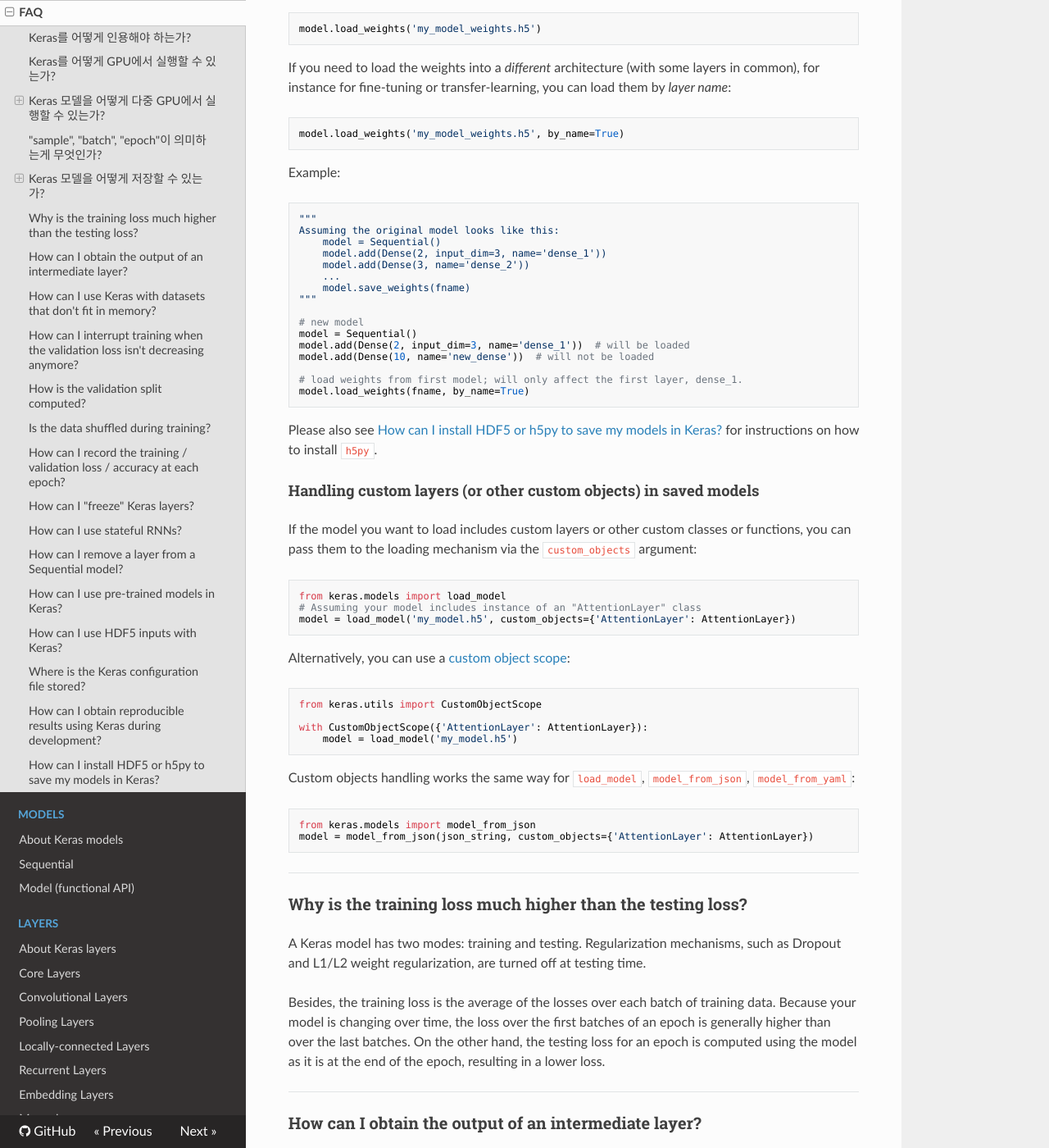
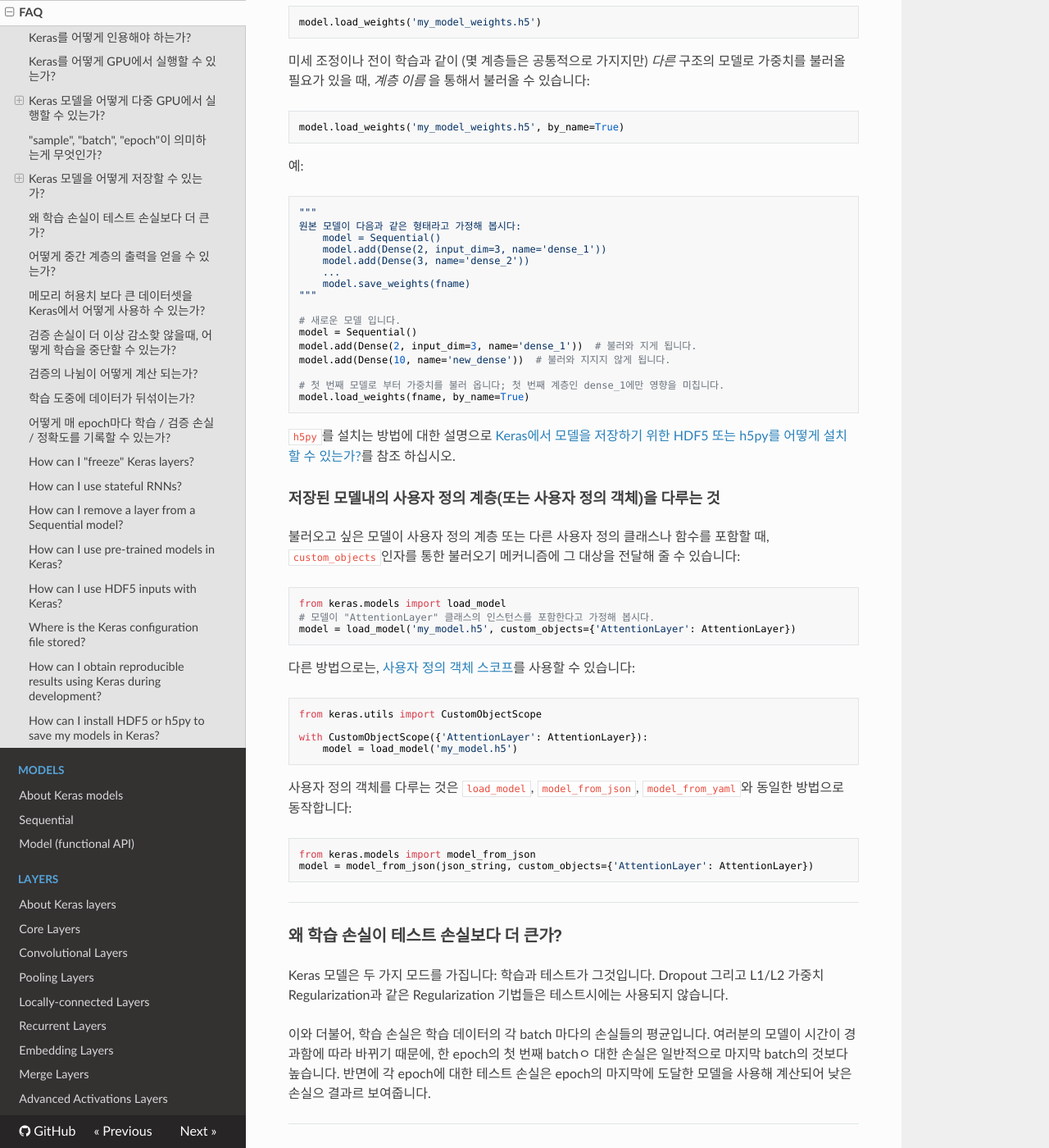
Before and after one commit to keras-team/keras-docs-ko, an MkDocs documentation site: the page built from sources/getting-started/faq.md, in a window 1280 px wide and 1400 px high, scrolled down 4546 px. Shown: the whole window at 82% size. Built offline with MkDocs 1.6.1, drawn with Linux system fonts in a browser that asks for light colours; nearby versions of some CDN libraries; some of the changed text lies outside the part shown.

Commit message:
Update faq.md

````diff
--- a/sources/getting-started/faq.md
+++ b/sources/getting-started/faq.md
@@ -5,13 +5,13 @@
 - [Keras 모델을 어떻게 다중 GPU에서 실행할 수 있는가?](#how-can-i-run-a-keras-model-on-multiple-gpus)
 - ["sample", "batch", "epoch"이 의미하는게 무엇인가?](#what-does-sample-batch-epoch-mean)
 - [Keras 모델을 어떻게 저장할 수 있는가?](#how-can-i-save-a-keras-model)
-- [Why is the training loss much higher than the testing loss?](#why-is-the-training-loss-much-higher-than-the-testing-loss)
-- [How can I obtain the output of an intermediate layer?](#how-can-i-obtain-the-output-of-an-intermediate-layer)
-- [How can I use Keras with datasets that don't fit in memory?](#how-can-i-use-keras-with-datasets-that-dont-fit-in-memory)
-- [How can I interrupt training when the validation loss isn't decreasing anymore?](#how-can-i-interrupt-training-when-the-validation-loss-isnt-decreasing-anymore)
-- [How is the validation split computed?](#how-is-the-validation-split-computed)
-- [Is the data shuffled during training?](#is-the-data-shuffled-during-training)
-- [How can I record the training / validation loss / accuracy at each epoch?](#how-can-i-record-the-training--validation-loss--accuracy-at-each-epoch)
+- [왜 학습 손실이 테스트 손실보다 더 큰가?](#why-is-the-training-loss-much-higher-than-the-testing-loss)
+- [어떻게 중간 계층의 출력을 얻을 수 있는가?](#how-can-i-obtain-the-output-of-an-intermediate-layer)
+- [메모리 허용치 보다 큰 데이터셋을 Keras에서 어떻게 사용하 수 있는가?](#how-can-i-use-keras-with-datasets-that-dont-fit-in-memory)
+- [검증 손실이 더 이상 감소핮 않을때, 어떻게 학습을 중단할 수 있는가?](#how-can-i-interrupt-training-when-the-validation-loss-isnt-decreasing-anymore)
+- [검증의 나뉨이 어떻게 계산 되는가?](#how-is-the-validation-split-computed)
+- [학습 도중에 데이터가 뒤섞이는가?](#is-the-data-shuffled-during-training)
+- [어떻게 매 epoch마다 학습 / 검증 손실 / 정확도를 기록할 수 있는가?](#how-can-i-record-the-training--validation-loss--accuracy-at-each-epoch)
 - [How can I "freeze" layers?](#how-can-i-freeze-keras-layers)
 - [How can I use stateful RNNs?](#how-can-i-use-stateful-rnns)
 - [How can I remove a layer from a Sequential model?](#how-can-i-remove-a-layer-from-a-sequential-model)
@@ -163,57 +163,57 @@
 
 [Keras에서 모델을 저장하기 위한 HDF5 또는 h5py를 어떻게 설치할 수 있는가?](#how-can-i-install-hdf5-or-h5py-to-save-my-models-in-keras) 에서 `h5py`를 설치하기 위한 설명을 참고 하십시오.
 
-#### Saving/loading only a model's architecture
+#### 모델의 구조만을 저장/불러오기
 
-If you only need to save the **architecture of a model**, and not its weights or its training configuration, you can do:
+가중치 또는 학습 설정이 아니라 **모델의 구조**만을 저장해야 할 필요가 있다면, 다음을 해볼 수 있습니다:
 
 ```python
-# save as JSON
+# JSON으로 저장 합니다.
 json_string = model.to_json()
 
-# save as YAML
+# YAML으로 저장 합니다.
 yaml_string = model.to_yaml()
 ```
 
-The generated JSON / YAML files are human-readable and can be manually edited if needed.
+생성된 JSON / YAML 파일은 사람이 읽을 수 있고, 필요에 의해서 수작업으로 수정될 수 있습니다.
 
-You can then build a fresh model from this data:
+이 데이터로부터 새로운 모델을 만들 수 있습니다:
 
 ```python
-# model reconstruction from JSON:
+# JSON으로 부터 모델을 복원 합니다:
 from keras.models import model_from_json
 model = model_from_json(json_string)
 
-# model reconstruction from YAML:
+# YAML으로 부터 모델을 복원 합니다:
 from keras.models import model_from_yaml
 model = model_from_yaml(yaml_string)
 ```
 
-#### Saving/loading only a model's weights
+#### 모델의 가중치만을 저장/불러오기
 
-If you need to save the **weights of a model**, you can do so in HDF5 with the code below:
+**모델의 가중치**를 저장해야할 필요가 있다면, 아래 코드에서 처럼 HDF5를 사용해서 수행할 수 있습니다:
 
 ```python
 model.save_weights('my_model_weights.h5')
 ```
 
-Assuming you have code for instantiating your model, you can then load the weights you saved into a model with the *same* architecture:
+여러분의 모델을 인스턴스화 하기위한 코드가 있다고 가정해 봅시다. 그러면, *동일한* 구조를 가지는 모델로 저장된 가중치를 불러올 수 있습니다:
 
 ```python
 model.load_weights('my_model_weights.h5')
 ```
 
-If you need to load the weights into a *different* architecture (with some layers in common), for instance for fine-tuning or transfer-learning, you can load them by *layer name*:
+미세 조정이나 전이 학습과 같이 (몇 계층들은 공통적으로 가지지만) *다른* 구조의 모델로 가중치를 불러올 필요가 있을 때, *계층 이름* 을 통해서 불러올 수 있습니다:
 
 ```python
 model.load_weights('my_model_weights.h5', by_name=True)
 ```
 
-Example:
+예:
 
 ```python
 """
-Assuming the original model looks like this:
+원본 모델이 다음과 같은 형태라고 가정해 봅시다:
     model = Sequential()
     model.add(Dense(2, input_dim=3, name='dense_1'))
     model.add(Dense(3, name='dense_2'))
@@ -221,29 +221,29 @@
     model.save_weights(fname)
 """
 
-# new model
+# 새로운 모델 입니다.
 model = Sequential()
-model.add(Dense(2, input_dim=3, name='dense_1'))  # will be loaded
-model.add(Dense(10, name='new_dense'))  # will not be loaded
+model.add(Dense(2, input_dim=3, name='dense_1'))  # 불러와 지게 됩니다.
+model.add(Dense(10, name='new_dense'))  # 불러와 지지지 않게 됩니다.
 
-# load weights from first model; will only affect the first layer, dense_1.
+# 첫 번째 모델로 부터 가중치를 불러 옵니다; 첫 번째 계층인 dense_1에만 영향을 미칩니다.
 model.load_weights(fname, by_name=True)
 ```
 
-Please also see [How can I install HDF5 or h5py to save my models in Keras?](#how-can-i-install-hdf5-or-h5py-to-save-my-models-in-keras) for instructions on how to install `h5py`.
+`h5py`를 설치는 방법에 대한 설명으로 [Keras에서 모델을 저장하기 위한 HDF5 또는 h5py를 어떻게 설치할 수 있는가?](#how-can-i-install-hdf5-or-h5py-to-save-my-models-in-keras)를 참조 하십시오.
 
-#### Handling custom layers (or other custom objects) in saved models
+#### 저장된 모델내의 사용자 정의 계층(또는 사용자 정의 객체)을 다루는 것
 
-If the model you want to load includes custom layers or other custom classes or functions,
-you can pass them to the loading mechanism via the `custom_objects` argument:
+불러오고 싶은 모델이 사용자 정의 계층 또는 다른 사용자 정의 클래스나 함수를 포함할 때,
+`custom_objects`인자를 통한 불러오기 메커니즘에 그 대상을 전달해 줄 수 있습니다:
 
 ```python
 from keras.models import load_model
-# Assuming your model includes instance of an "AttentionLayer" class
+# 모델이 "AttentionLayer" 클래스의 인스턴스를 포함한다고 가정해 봅시다.
 model = load_model('my_model.h5', custom_objects={'AttentionLayer': AttentionLayer})
 ```
 
-Alternatively, you can use a [custom object scope](https://keras.io/utils/#customobjectscope):
+다른 방법으로는, [사용자 정의 객체 스코프](https://keras.io/utils/#customobjectscope)를 사용할 수 있습니다:
 
 ```python
 from keras.utils import CustomObjectScope
@@ -252,7 +252,7 @@
     model = load_model('my_model.h5')
 ```
 
-Custom objects handling works the same way for `load_model`, `model_from_json`, `model_from_yaml`:
+사용자 정의 객체를 다루는 것은 `load_model`, `model_from_json`, `model_from_yaml`와 동일한 방법으로 동작합니다:
 
 ```python
 from keras.models import model_from_json
@@ -261,22 +261,22 @@
 
 ---
 
-### Why is the training loss much higher than the testing loss?
+### 왜 학습 손실이 테스트 손실보다 더 큰가?
 
-A Keras model has two modes: training and testing. Regularization mechanisms, such as Dropout and L1/L2 weight regularization, are turned off at testing time.
+Keras 모델은 두 가지 모드를 가집니다: 학습과 테스트가 그것입니다. Dropout 그리고 L1/L2 가중치 Regularization과 같은 Regularization 기법들은 테스트시에는 사용되지 않습니다.
 
-Besides, the training loss is the average of the losses over each batch of training data. Because your model is changing over time, the loss over the first batches of an epoch is generally higher than over the last batches. On the other hand, the testing loss for an epoch is computed using the model as it is at the end of the epoch, resulting in a lower loss.
+이와 더불어, 학습 손실은 학습 데이터의 각 batch 마다의 손실들의 평균입니다. 여러분의 모델이 시간이 경과함에 따라 바뀌기 때문에, 한 epoch의 첫 번째 batchㅇ 대한 손실은 일반적으로 마지막 batch의 것보다 높습니다. 반면에 각 epoch에 대한 테스트 손실은 epoch의 마지막에 도달한 모델을 사용해 계산되어 낮은 손실으 결과르 보여줍니다.
 
 ---
 
-### How can I obtain the output of an intermediate layer?
+### 어떻게 중간 계층의 출력을 얻을 수 있는가?
 
-One simple way is to create a new `Model` that will output the layers that you are interested in:
+한가지 간단한 방법은 여러분이 관심을 가지는 계층들을 출력하는 새로운 `Model`을 생성하는 것입니다.
 
 ```python
 from keras.models import Model
 
-model = ...  # create the original model
+model = ...  # 원본 모델을 생서 합니다.
 
 layer_name = 'my_layer'
 intermediate_layer_model = Model(inputs=model.input,
@@ -284,47 +284,47 @@
 intermediate_output = intermediate_layer_model.predict(data)
 ```
 
-Alternatively, you can build a Keras function that will return the output of a certain layer given a certain input, for example:
+다른 방법으로는, 주어진 특정 입력에 대한 특정 계층의 결과를 반환하는 Keras 함수를 만들 수 있습니다. 예를 들어서:
 
 ```python
 from keras import backend as K
 
-# with a Sequential model
+# 순차적(Sequential) 모델
 get_3rd_layer_output = K.function([model.layers[0].input],
                                   [model.layers[3].output])
 layer_output = get_3rd_layer_output([x])[0]
 ```
 
-Similarly, you could build a Theano and TensorFlow function directly.
+이와 유사하게, Theano와 TensorFlow 함수를 직접적으로 만들 수도 있습니다.
 
-Note that if your model has a different behavior in training and testing phase (e.g. if it uses `Dropout`, `BatchNormalization`, etc.), you will need to pass the learning phase flag to your function:
+만약 여러분의 모델이 (예를 들어서, `Dropout`, `BatchNormalization`, 등과 같은 것을 사용하는 경우) 만약 학습과 테스트 시기에 서로다른 행동을 보여준다면, 함수에 학습 시기에 대한 플래그값을 넘겨줘야만 할 것입니다:
 
 ```python
 get_3rd_layer_output = K.function([model.layers[0].input, K.learning_phase()],
                                   [model.layers[3].output])
 
-# output in test mode = 0
+# 테스트 모드 = 0 에 대한 출력
 layer_output = get_3rd_layer_output([x, 0])[0]
 
-# output in train mode = 1
+# 학습 모드 = 1 에 대하 출력
 layer_output = get_3rd_layer_output([x, 1])[0]
 ```
 
 ---
 
-### How can I use Keras with datasets that don't fit in memory?
+### 메모리 허용치 보다 큰 데이터셋을 Keras에서 어떻게 사용하 수 있는가?
 
-You can do batch training using `model.train_on_batch(x, y)` and `model.test_on_batch(x, y)`. See the [models documentation](/models/sequential).
+`model.train_on_batch(x, y)`그리고 `model.test_on_batch(x, y)`를 사용해서 batch 학습을 수행할 수 있습니다. [모델 문서](/models/sequential) 를 참조 하십시오.
 
-Alternatively, you can write a generator that yields batches of training data and use the method `model.fit_generator(data_generator, steps_per_epoch, epochs)`.
+다른 방법으로, 학습 데이터의 batch를 수확(yeild)하는 생성자(generator)를 만들고, `model.fit_generator(data_generator, steps_per_epoch, epochs)`메소드를 사용 하실 수 있습니다.
 
-You can see batch training in action in our [CIFAR10 example](https://github.com/keras-team/keras/blob/master/examples/cifar10_cnn.py).
+[CIFAR10 예제](https://github.com/keras-team/keras/blob/master/examples/cifar10_cnn.py)에서의 batch 학습이 어떻게 동작하는지를 확인해 보실 수 있습니다.
 
 ---
 
-### How can I interrupt training when the validation loss isn't decreasing anymore?
+### 검증 손실이 더 이상 감소핮 않을때, 어떻게 학습을 중단할 수 있는가?
 
-You can use an `EarlyStopping` callback:
+`EarlyStopping`콜백을 사용할 수 있습니다:
 
 ```python
 from keras.callbacks import EarlyStopping
@@ -332,30 +332,30 @@
 model.fit(x, y, validation_split=0.2, callbacks=[early_stopping])
 ```
 
-Find out more in the [callbacks documentation](/callbacks).
+[콜백 문서](/callbacks)에서 좀 더 자세한 내용을 확인하십시오.
 
 ---
 
-### How is the validation split computed?
+### 검증의 나뉨이 어떻게 계산 되는가?
 
-If you set the `validation_split` argument in `model.fit` to e.g. 0.1, then the validation data used will be the *last 10%* of the data. If you set it to 0.25, it will be the last 25% of the data, etc. Note that the data isn't shuffled before extracting the validation split, so the validation is literally just the *last* x% of samples in the input you passed.
+`model.fit`에 있는 `validation_split` 인자를 예를 들어 0.1로 설정한 경우, 사용되는 검증 데이터는 데이터의 *마지막 10%* 가 됩니다. 만약 그 값을 0.25로 설정 한다면, 데이터의 마지막 25%가 될 것입니다. 데이터는 검증의 나뉨을 추출하기 전엔 뒤섞잊 않아서 검증이란 말 그대로 전달받은 입력 sample들의 *마지막* x%가 됨을 알아 두십시오.
 
-The same validation set is used for all epochs (within a same call to `fit`).
+(동일한 `fit`호출 안에서)모든 epoch에 대해서 동일한 검증 데이터가 사용 됩니다.
 
 ---
 
-### Is the data shuffled during training?
+### 학습 도중에 데이터가 뒤섞이는가?
 
-Yes, if the `shuffle` argument in `model.fit` is set to `True` (which is the default), the training data will be randomly shuffled at each epoch.
+네, `model.fit`에 있는 `suffle`인자가 (디폴트)`True`로 설정 되었다면, 학습 데이터는 매 epoch마 무작위로 뒤섞이게 됩니다.
 
-Validation data is never shuffled.
+검증 데이터는 뒤섞이지 않습니다.
 
 ---
 
 
-### How can I record the training / validation loss / accuracy at each epoch?
+### 어떻게 매 epoch마다 학습 / 검증 손실 / 정확도를 기록할 수 있는가?
 
-The `model.fit` method returns a `History` callback, which has a `history` attribute containing the lists of successive losses and other metrics.
+`model.fit`메소드는 `History`라는 콜백을 반환합니다. `History`콜백은 연속적인 손실값과 다른 메트릭스에 대한 리스트를 포함하는 `history` 속성을 가집니다.
 
 ```python
 hist = model.fit(x, y, validation_split=0.2)
````
